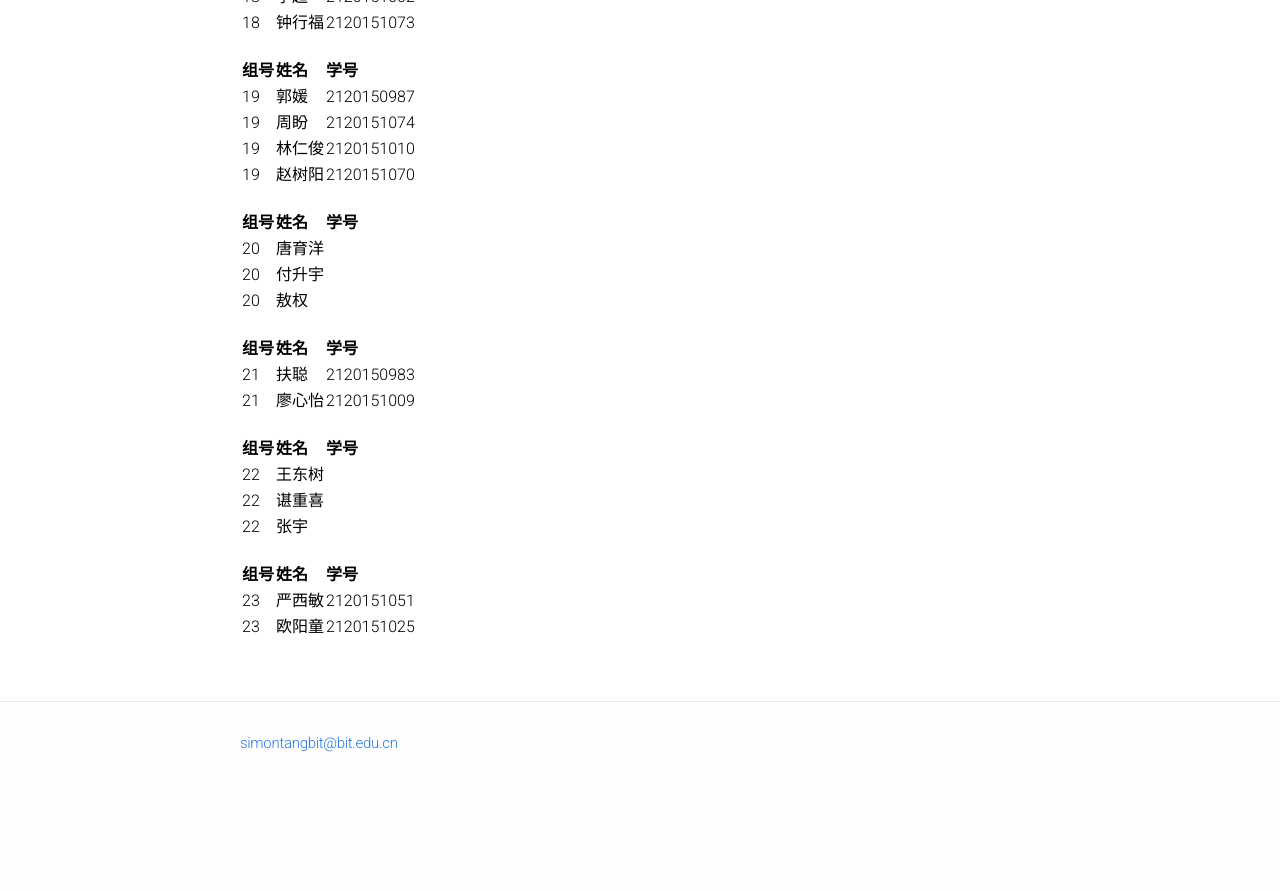
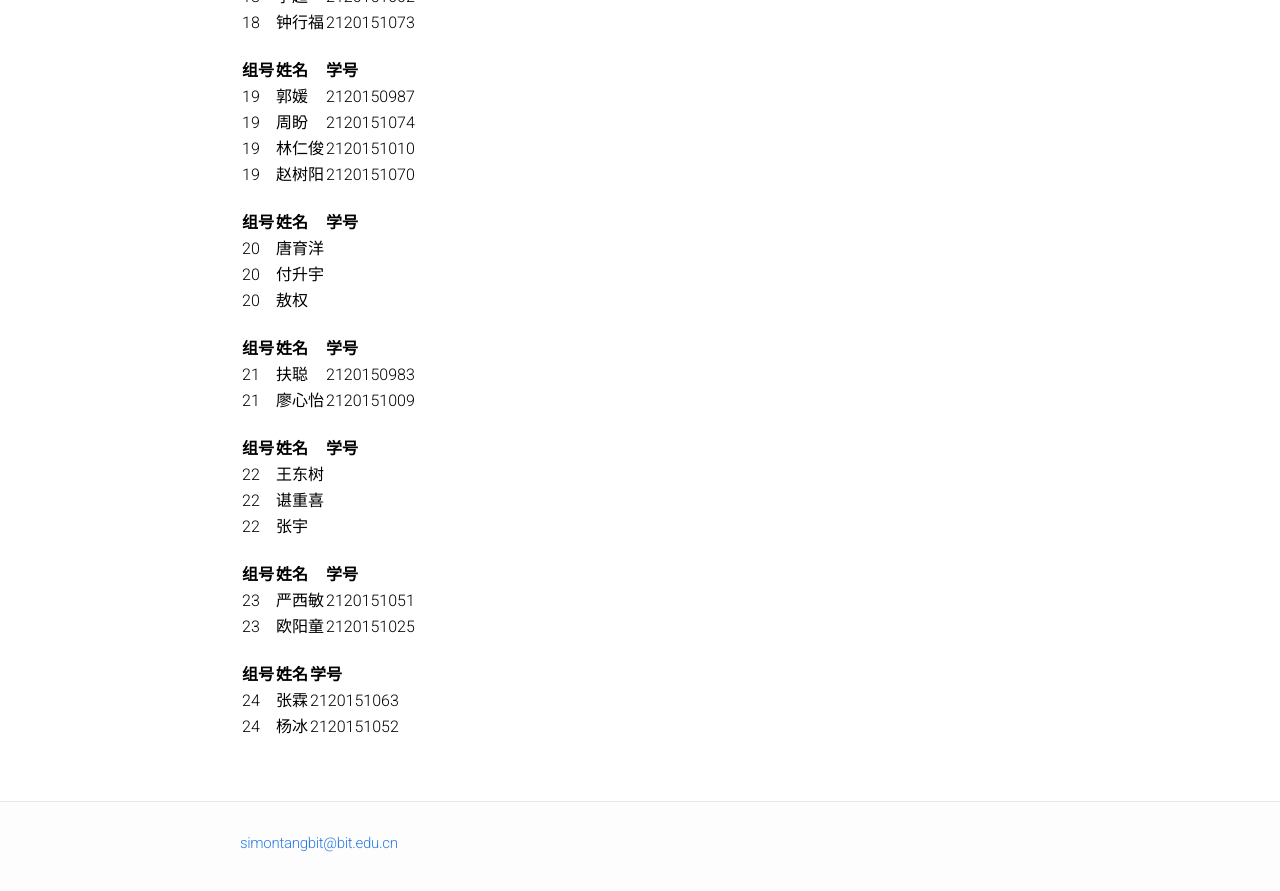
Before and after one commit to BITDM/bitdm.github.io, a Jekyll site: the page built from 2016/groups.md, in a window 1280 px wide and 900 px high, scrolled down 2664 px. Shown: the top 891 px of the window. Built offline with Jekyll 4.4.1, drawn with Linux system fonts in a browser that asks for light colours; before the commit the page ends 3464 px from its top, so only the background shows below that.

Commit message:
add zhang lin

```diff
--- a/2016/groups.md
+++ b/2016/groups.md
@@ -152,3 +152,8 @@ permalink: /2016/groups/
 |:-------------|:-------------|:-----|
 |23|严西敏|2120151051|
 |23|欧阳童|2120151025|
+
+|组号|姓名|学号|
+|:-------------|:-------------|:-----|
+|24|张霖|2120151063|
+|24|杨冰|2120151052|
```
Also changed, not shown: algorithms/frequentPatternMining.md (+5 -0 lines).
